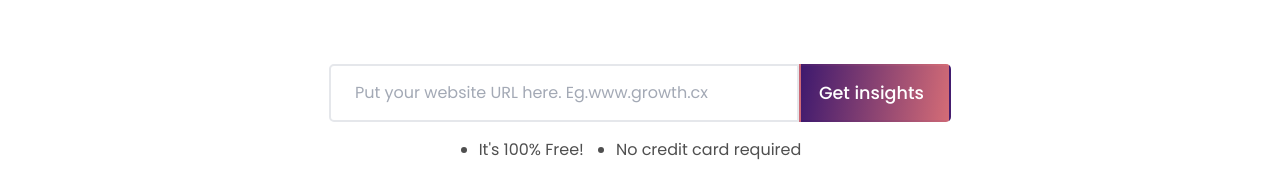
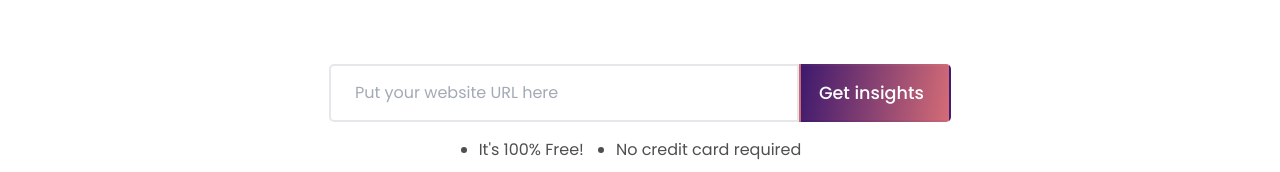
Before and after one commit to ASHIK-S-NAIR/URL-Info-Frontend, a React (Create React App) app: page / in a window 1280 px wide. Shown: the part 383-555 px from the top of the page. Built offline with nearby package versions, Linux system fonts and the light colour scheme.

Commit message:
updated for deployment

```diff
--- a/public/index.html
+++ b/public/index.html
@@ -5,7 +5,7 @@
   <meta charset="utf-8" />
   <meta name="viewport" content="width=device-width, initial-scale=1" />
   <meta name="theme-color" content="#000000" />
-  <meta name="description" content="Clone of Suitejar marketing tool website" />
+  <meta name="description" content="OptEngine - SEO optimizing tool" />
   <link rel="preconnect" href="https://fonts.googleapis.com">
   <link rel="preconnect" href="https://fonts.gstatic.com" crossorigin>
   <link
--- a/src/pages/Home/components/Header/index.js
+++ b/src/pages/Home/components/Header/index.js
@@ -90,7 +90,7 @@ const Header = ({ urlValues, setUrlValues, loadInsights }) => {
             <input
               type="text"
               className="header-url-form-input"
-              placeholder="Put your website URL here. Eg.www.growth.cx"
+              placeholder="Put your website URL here"
               value={url}
               onChange={handleChange("url")}
             />
```
